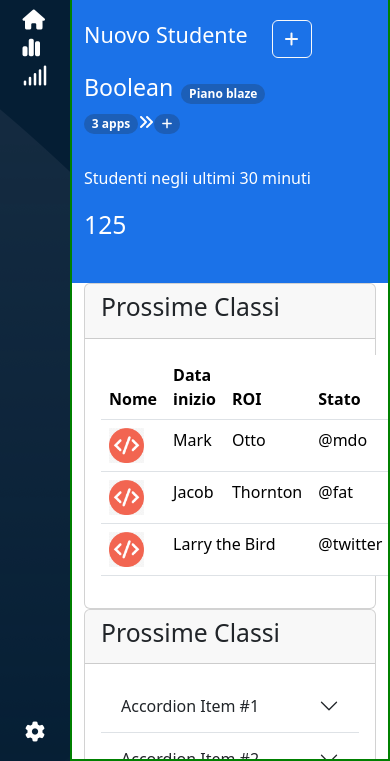
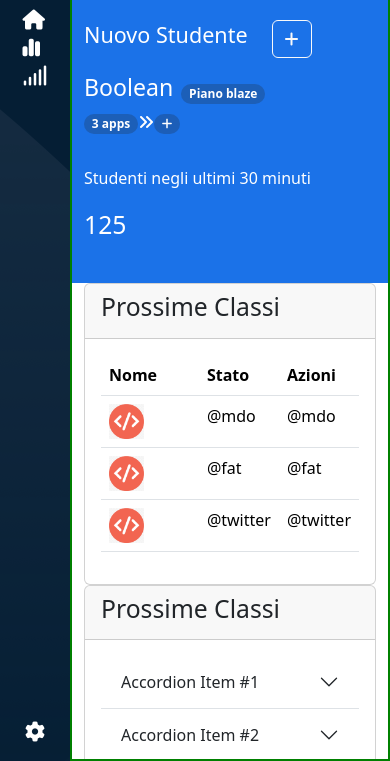
Before and after one commit to w3bd3v3lop3rNico/html-css-bootstrap-dashboard, a plain HTML site: page index.html in a window 390 px wide. Shown: the part 83-844 px from the top of the page. Drawn offline with nearby package versions, Linux system fonts and the light colour scheme.

Commit message:
next-classes table responsive

```diff
--- a/css/style.css
+++ b/css/style.css
@@ -73,23 +73,28 @@
     flex-grow: 1;
 }
 
-/* main card table */
+/* next classes card table */
 
 .next-classes img {
     width: 35px
 }
 
+.classes-table .item-resp {
+    display: none;
 
-
-
-
+}
 
 /* media query */
 
 /* @media (min-width: 576px) { ... } */
 
 
-/* @media (min-width: 768px) { ... } */
+@media (min-width: 768px) {
+    .classes-table .item-resp {
+        display: table-cell;
+    }
+
+}
 
 
 /* @media (min-width: 992px) {
--- a/index.html
+++ b/index.html
@@ -152,12 +152,12 @@
                                         <h2 class="card-title">Prossime Classi</h2>
                                     </div>
                                     <div class="card-body">
-                                        <table class="table">
+                                        <table class="table classes-table">
                                             <thead>
                                               <tr>
                                                 <th scope="col" class="w-50">Nome</th>
-                                                <th scope="col">Data inizio</th>
-                                                <th scope="col">ROI</th>
+                                                <th scope="col" class="item-resp">Data inizio</th>
+                                                <th scope="col" class="item-resp">ROI</th>
                                                 <th scope="col">Stato</th>
                                                 <th scope="col">Azioni</th>
                                               </tr>
@@ -165,21 +165,22 @@
                                             <tbody>
                                               <tr>
                                                 <th scope="row"><img src="./img/class-avatar.jpg" alt=""></th>
-                                                <td>Mark</td>
-                                                <td>Otto</td>
+                                                <td class="item-resp">Mark</td>
+                                                <td class="item-resp">Otto</td>
                                                 <td>@mdo</td>
                                                 <td>@mdo</td>
                                               </tr>
                                               <tr>
                                                 <th scope="row"><img src="./img/class-avatar.jpg" alt=""></th>
-                                                <td>Jacob</td>
-                                                <td>Thornton</td>
+                                                <td class="item-resp">Jacob</td>
+                                                <td class="item-resp">Thornton</td>
                                                 <td>@fat</td>
                                                 <td>@fat</td>
                                               </tr>
                                               <tr>
                                                 <th scope="row"><img src="./img/class-avatar.jpg" alt=""></th>
-                                                <td colspan="2">Larry the Bird</td>
+                                                <td class="item-resp">Larry the Bird</td>
+                                                <td class="item-resp">Lorem.</td>
                                                 <td>@twitter</td>
                                                 <td>@twitter</td>
                                               </tr>
```
